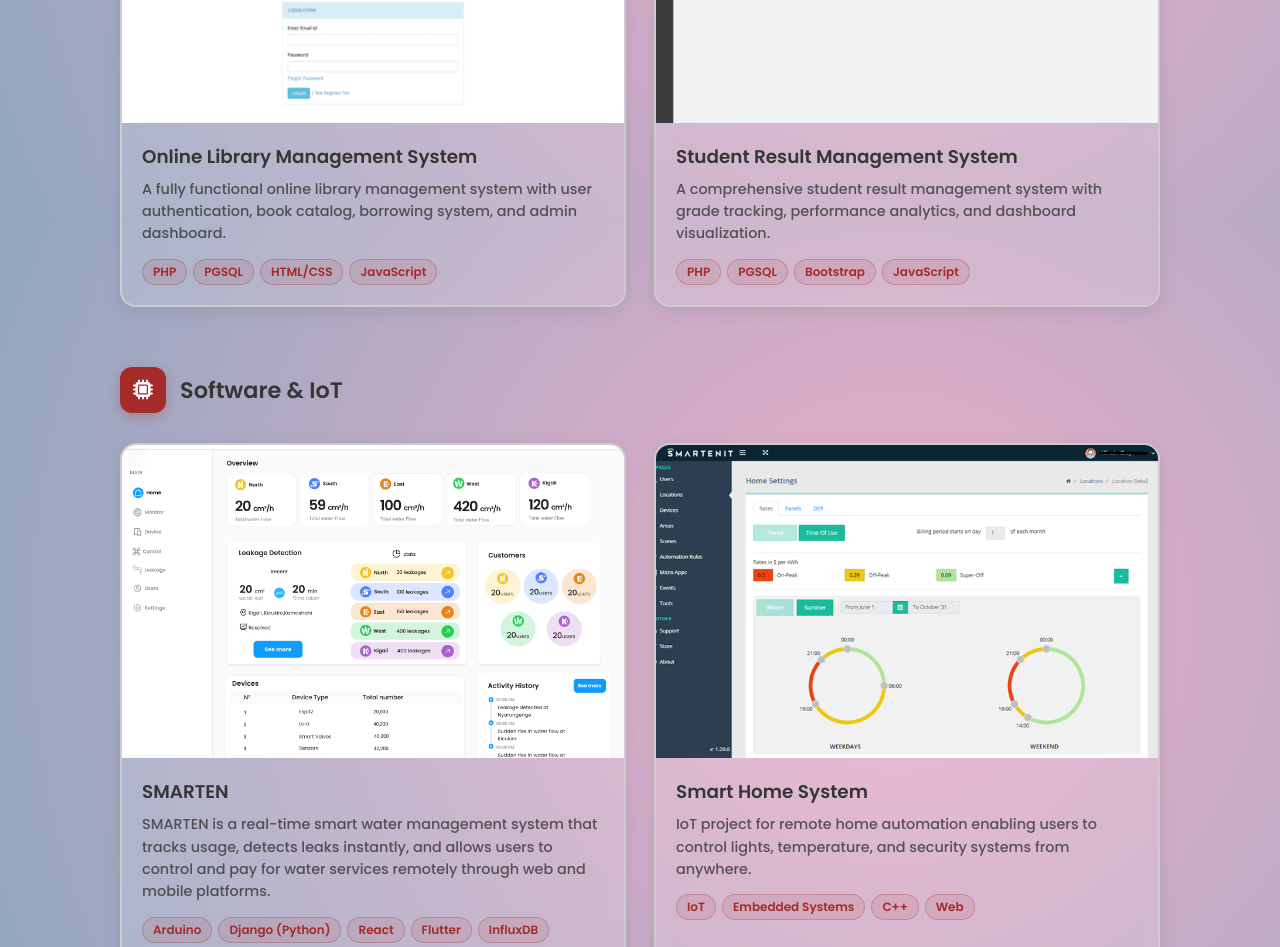
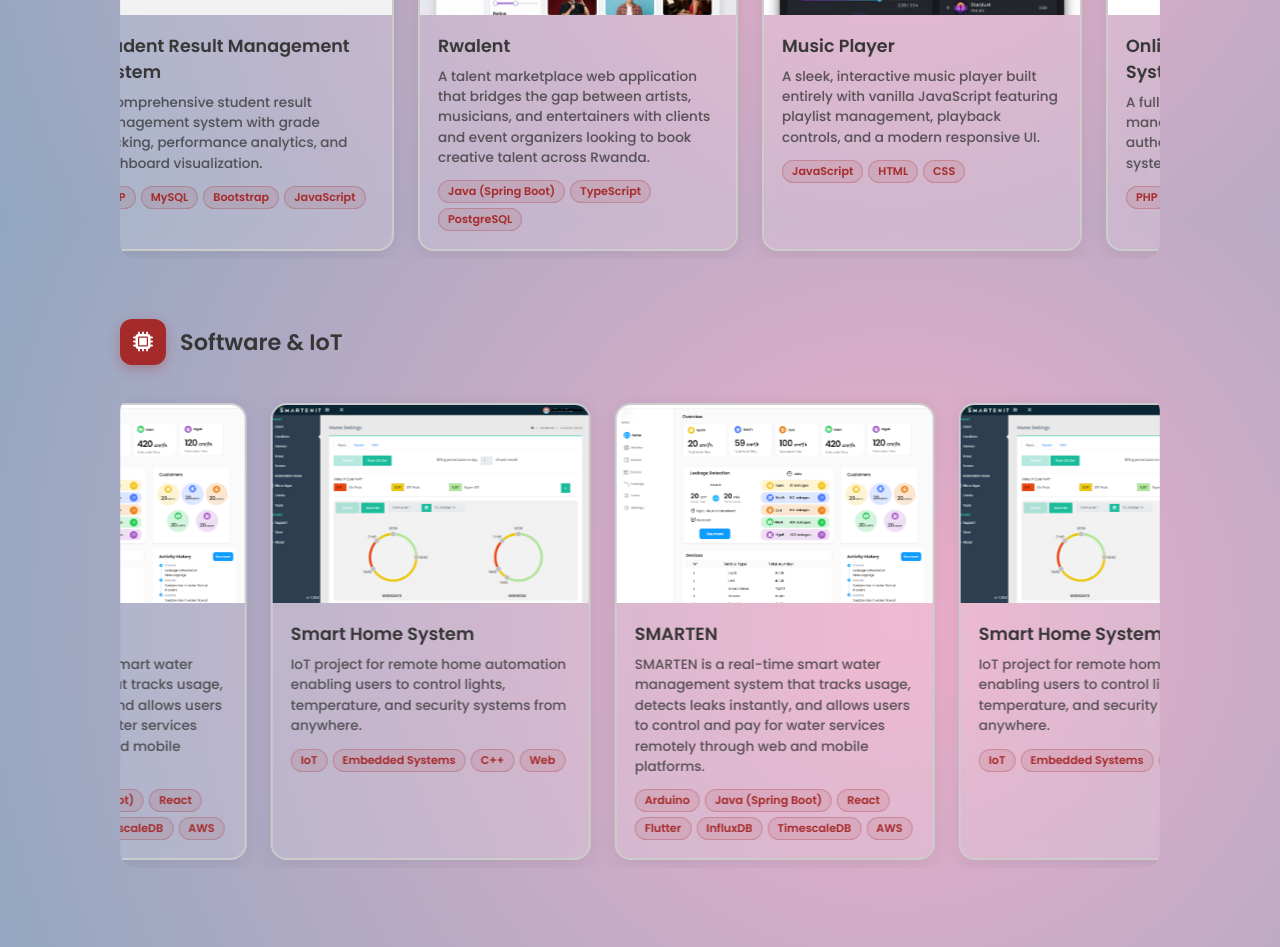
Before and after one commit to Mucyo-Ivan/My-Official-Portfolio, a React (Vite) app: page /projects in a window 1280 px wide. Shown: the part 580-1527 px from the top of the page. Built offline with nearby package versions, Linux system fonts and the light colour scheme.

Commit message:
Add Rwalent and Music Player projects, auto-scrolling horizontal layout, update SMARTEN repo link

```diff
--- a/src/index.css
+++ b/src/index.css
@@ -1206,21 +1206,39 @@ header.scrolled {
 	margin: 0;
 }
 
-/* Projects Grid */
-.projects-grid {
-	display: grid;
-	grid-template-columns: repeat(2, 1fr);
-	gap: 28px;
-}
-
-@media (max-width: 750px) {
-	.projects-grid {
-		grid-template-columns: 1fr;
+/* Horizontal Auto-Scroll Wrapper */
+.projects-scroll-wrapper {
+	overflow: hidden;
+	position: relative;
+	border-radius: 16px;
+}
+
+.projects-scroll-track {
+	display: flex;
+	gap: 24px;
+	animation: scrollProjects 20s linear infinite;
+	width: max-content;
+	padding: 8px 0;
+}
+
+.projects-scroll-wrapper:hover .projects-scroll-track {
+	animation-play-state: paused;
+}
+
+@keyframes scrollProjects {
+	0% {
+		transform: translateX(0);
+	}
+
+	100% {
+		transform: translateX(-50%);
 	}
 }
 
 /* Project Card */
 .project-card {
+	min-width: 320px;
+	max-width: 320px;
 	border: 2px solid #ccc;
 	border-radius: 16px;
 	overflow: hidden;
@@ -1228,6 +1246,7 @@ header.scrolled {
 	background: rgba(255, 255, 255, 0.15);
 	backdrop-filter: blur(6px);
 	transition: transform 0.3s ease, box-shadow 0.3s ease;
+	flex-shrink: 0;
 }
 
 .project-card:hover {
@@ -1297,36 +1316,36 @@ header.scrolled {
 
 /* Card Content */
 .project-card-content {
-	padding: 20px;
+	padding: 18px;
 }
 
 .project-card-content h3 {
-	font-size: 1.15rem;
+	font-size: 1.1rem;
 	font-weight: 600;
 	color: var(--text-color);
 	margin-bottom: 8px;
 }
 
 .project-card-content p {
-	font-size: 0.9rem;
+	font-size: 0.85rem;
 	font-weight: 500;
 	color: var(--text-color);
 	opacity: 0.8;
-	line-height: 1.55;
-	margin-bottom: 14px;
+	line-height: 1.5;
+	margin-bottom: 12px;
 }
 
 /* Tags */
 .project-tags {
 	display: flex;
 	flex-wrap: wrap;
-	gap: 6px;
+	gap: 5px;
 }
 
 .project-tag {
-	padding: 3px 10px;
+	padding: 2px 9px;
 	border-radius: 50px;
-	font-size: 0.75rem;
+	font-size: 0.7rem;
 	font-weight: 600;
 	background: rgba(165, 42, 42, 0.1);
 	color: var(--main-color);
@@ -1345,7 +1364,13 @@ header.scrolled {
 	.category-header h2 {
 		font-size: 1.2rem;
 	}
-}
+
+	.project-card {
+		min-width: 280px;
+		max-width: 280px;
+	}
+}
+
 
 
 .career-main {
--- a/src/pages/Projects.tsx
+++ b/src/pages/Projects.tsx
@@ -4,15 +4,29 @@ const Projects: React.FC = () => {
       title: 'Online Library Management System',
       description: 'A fully functional online library management system with user authentication, book catalog, borrowing system, and admin dashboard.',
       image: '/Assets/Projects/Online-Library-Management-System-_-1024x820.png',
-      tags: ['PHP', 'PGSQL', 'HTML/CSS', 'JavaScript'],
+      tags: ['PHP', 'MySQL', 'HTML/CSS', 'JavaScript'],
       github: 'https://github.com/Mucyo-Ivan/Library-system-in-PHP',
     },
     {
       title: 'Student Result Management System',
       description: 'A comprehensive student result management system with grade tracking, performance analytics, and dashboard visualization.',
       image: '/Assets/Projects/Student-Result-Management-System-_-Dashboard-1024x442.png',
-      tags: ['PHP', 'PGSQL', 'Bootstrap', 'JavaScript'],
+      tags: ['PHP', 'MySQL', 'Bootstrap', 'JavaScript'],
       github: 'https://github.com/Mucyo-Ivan/Student_result_management_system',
+    },
+    {
+      title: 'Rwalent',
+      description: 'A talent marketplace web application that bridges the gap between artists, musicians, and entertainers with clients and event organizers looking to book creative talent across Rwanda.',
+      image: '/Assets/Projects/rwalent.png',
+      tags: ['Java (Spring Boot)', 'TypeScript', 'PostgreSQL'],
+      github: 'https://github.com/Mucyo-Ivan/Rwalent_Front_End',
+    },
+    {
+      title: 'Music Player',
+      description: 'A sleek, interactive music player built entirely with vanilla JavaScript featuring playlist management, playback controls, and a modern responsive UI.',
+      image: '/Assets/Projects/music-player.png',
+      tags: ['JavaScript', 'HTML', 'CSS'],
+      github: 'https://github.com/Mucyo-Ivan/Music-Player-in-JS',
     },
   ]
 
@@ -21,8 +35,8 @@ const Projects: React.FC = () => {
       title: 'SMARTEN',
       description: 'SMARTEN is a real-time smart water management system that tracks usage, detects leaks instantly, and allows users to control and pay for water services remotely through web and mobile platforms.',
       image: '/Assets/Projects/Smarten-web-page.png',
-      tags: ['Arduino', 'Django (Python)', 'React', 'Flutter', 'InfluxDB', 'TimescaleDB', 'AWS'],
-      github: 'https://github.com/Mucyo-Ivan/Smarten',
+      tags: ['Arduino', 'Java (Spring Boot)', 'React', 'Flutter', 'InfluxDB', 'TimescaleDB', 'AWS'],
+      github: 'https://github.com/Mucyo-Ivan/SMARTEN-WEBSITE',
     },
     {
       title: 'Smart Home System',
@@ -32,6 +46,33 @@ const Projects: React.FC = () => {
       github: 'https://github.com/Mucyo-Ivan/Weather-App',
     },
   ]
+
+  const renderCard = (project: typeof webProjects[0], index: number) => (
+    <div className="project-card" key={index}>
+      <div className="project-card-image">
+        <img src={project.image} alt={project.title} />
+        <div className="project-card-overlay">
+          <a
+            href={project.github}
+            target="_blank"
+            rel="noopener noreferrer"
+            className="project-overlay-btn"
+          >
+            <i className="fa-brands fa-github"></i> View on GitHub
+          </a>
+        </div>
+      </div>
+      <div className="project-card-content">
+        <h3>{project.title}</h3>
+        <p>{project.description}</p>
+        <div className="project-tags">
+          {project.tags.map((tag, i) => (
+            <span className="project-tag" key={i}>{tag}</span>
+          ))}
+        </div>
+      </div>
+    </div>
+  )
 
   return (
     <main className="projects-main">
@@ -53,33 +94,11 @@ const Projects: React.FC = () => {
             </div>
             <h2>Web Development</h2>
           </div>
-          <div className="projects-grid">
-            {webProjects.map((project, index) => (
-              <div className="project-card" key={index}>
-                <div className="project-card-image">
-                  <img src={project.image} alt={project.title} />
-                  <div className="project-card-overlay">
-                    <a
-                      href={project.github}
-                      target="_blank"
-                      rel="noopener noreferrer"
-                      className="project-overlay-btn"
-                    >
-                      <i className="fa-brands fa-github"></i> View on GitHub
-                    </a>
-                  </div>
-                </div>
-                <div className="project-card-content">
-                  <h3>{project.title}</h3>
-                  <p>{project.description}</p>
-                  <div className="project-tags">
-                    {project.tags.map((tag, i) => (
-                      <span className="project-tag" key={i}>{tag}</span>
-                    ))}
-                  </div>
-                </div>
-              </div>
-            ))}
+          <div className="projects-scroll-wrapper">
+            <div className="projects-scroll-track">
+              {webProjects.map((project, index) => renderCard(project, index))}
+              {webProjects.map((project, index) => renderCard(project, index + webProjects.length))}
+            </div>
           </div>
         </section>
 
@@ -91,33 +110,11 @@ const Projects: React.FC = () => {
             </div>
             <h2>Software &amp; IoT</h2>
           </div>
-          <div className="projects-grid">
-            {iotProjects.map((project, index) => (
-              <div className="project-card" key={index}>
-                <div className="project-card-image">
-                  <img src={project.image} alt={project.title} />
-                  <div className="project-card-overlay">
-                    <a
-                      href={project.github}
-                      target="_blank"
-                      rel="noopener noreferrer"
-                      className="project-overlay-btn"
-                    >
-                      <i className="fa-brands fa-github"></i> View on GitHub
-                    </a>
-                  </div>
-                </div>
-                <div className="project-card-content">
-                  <h3>{project.title}</h3>
-                  <p>{project.description}</p>
-                  <div className="project-tags">
-                    {project.tags.map((tag, i) => (
-                      <span className="project-tag" key={i}>{tag}</span>
-                    ))}
-                  </div>
-                </div>
-              </div>
-            ))}
+          <div className="projects-scroll-wrapper">
+            <div className="projects-scroll-track">
+              {iotProjects.map((project, index) => renderCard(project, index))}
+              {iotProjects.map((project, index) => renderCard(project, index + iotProjects.length))}
+            </div>
           </div>
         </section>
       </div>
```
Also changed, not shown: public/Assets/Projects/music-player.png (added), public/Assets/Projects/rwalent.png (added).
